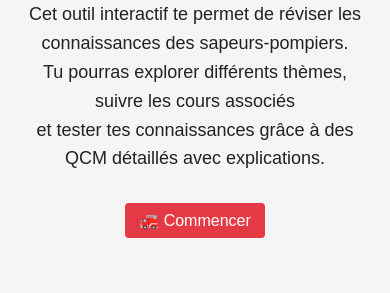
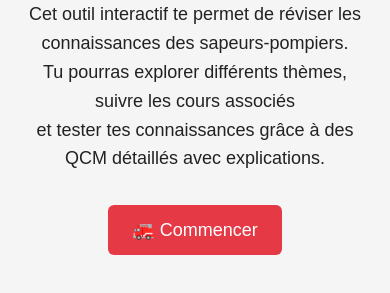
Before and after one commit to CorentinCDEV/qcm-pompier, a plain HTML site: page index.html in a window 390 px wide. Shown: the part 237-530 px from the top of the page. Drawn offline with Linux system fonts and the light colour scheme.

Commit message:
Add files via upload

```diff
--- a/assets/style.css
+++ b/assets/style.css
@@ -63,12 +63,13 @@ body {
 /* --- Boutons --- */
 .btn {
   display: inline-block;
-  padding: 8px 14px;
+  padding: 12px 20px;
+  font-size: 16px;
   background: #e63946;
   color: white;
   text-decoration: none;
-  border-radius: 4px;
-  margin-top: 10px;
+  border-radius: 6px;
+  margin-top: 12px;
   border: none;
   cursor: pointer;
 }
@@ -112,3 +113,10 @@ body {
 .muted {
   color: #666;
 }
+
+@media (max-width: 600px) {
+  .btn {
+    padding: 14px 24px;
+    font-size: 18px;
+  }
+}
```
